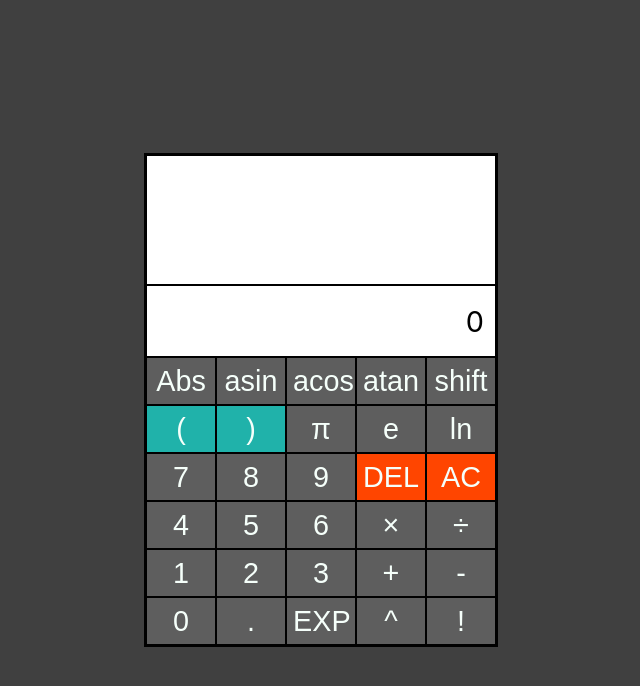
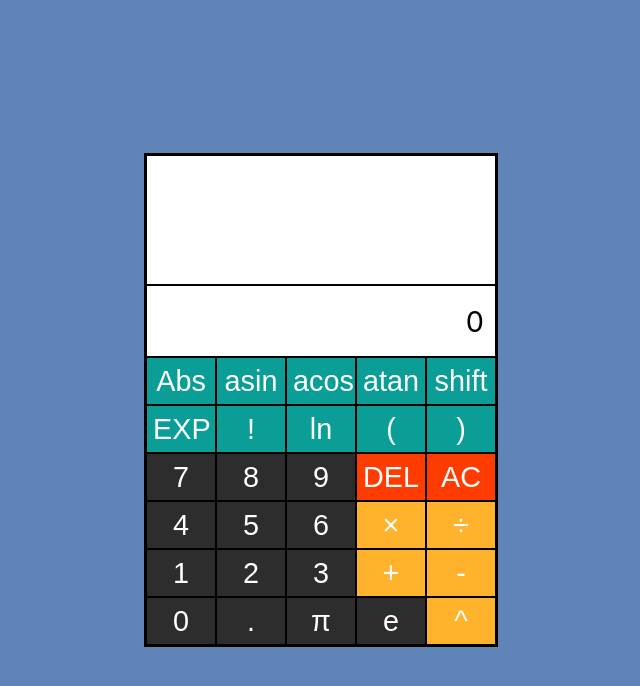
Before and after one commit to dingdong-22/calculator, a React (Create React App) app: page / in a window 1280 px wide. Shown: the top 686 px of the page, without its empty margins (319-959 px from the left). Built offline with nearby package versions, Linux system fonts and the light colour scheme.

Commit message:
style: layout and colours

```diff
--- a/src/App.css
+++ b/src/App.css
@@ -1,6 +1,16 @@
 body {
-  background-color: rgba(0, 0, 0, 0.75);
   justify-content: center;
+  background-color: #5f85b8;
+
+  --clr-button: #2e2d2d;
+  --clr-window: #ffffff;
+  --clr-button-bracket: #0a9e96;
+  --clr-button-removal: #ff3c00;
+  --clr-button-text: #ffffff;
+  --clr-button-ele: #ffb22c;
+  --clr-button-trig: #0a9e96;
+  --clr-button-constant: #2e2d2d;
+  --clr-button-other: #0a9e96;
 }
 
 .App {
@@ -18,7 +28,7 @@ body {
 .input-window-container,
 .input-window,
 .output-window {
-  background-color: rgba(255, 255, 255);
+  background-color: var(--clr-window);
   font-size: 1.8rem;
 }
 
@@ -58,17 +68,33 @@ form {
 }
 
 .buttons button {
-  background-color: rgba(105, 105, 105, 0.75);
-  color: rgb(245, 255, 250);
+  background-color: var(--clr-button);
+  color: var(--clr-button-text);
   border: 1px solid black;
   font-size: 1.8rem;
   cursor: pointer;
 }
 
 .buttons .bracket-button {
-  background-color: rgb(32, 178, 170);
+  background-color: var(--clr-button-bracket);
 }
 
 .buttons .removal-button {
-  background-color: rgb(255, 69, 0);
+  background-color: var(--clr-button-removal);
 }
+
+.buttons .elementary {
+  background-color: var(--clr-button-ele);
+}
+
+.buttons .trig {
+  background-color: var(--clr-button-trig);
+}
+
+.buttons .constant {
+  background-color: var(--clr-button-constant);
+}
+
+.buttons .other {
+  background-color: var(--clr-button-other);
+}
--- a/src/Buttons.jsx
+++ b/src/Buttons.jsx
@@ -26,33 +26,55 @@ function Buttons(props) {
 
   return (
     <div className="buttons">
-      <button onClick={() => addChar("Abs")}>Abs</button>
+      <button className="other" onClick={() => addChar("Abs")}>
+        Abs
+      </button>
       {shift ? (
-        <button onClick={() => addChar("sin")}>sin</button>
+        <button className="trig" onClick={() => addChar("sin")}>
+          sin
+        </button>
       ) : (
-        <button onClick={() => addChar("asin")}>asin</button>
+        <button className="trig" onClick={() => addChar("asin")}>
+          asin
+        </button>
       )}
       {shift ? (
-        <button onClick={() => addChar("cos")}>cos</button>
+        <button className="trig" onClick={() => addChar("cos")}>
+          cos
+        </button>
       ) : (
-        <button onClick={() => addChar("acos")}>acos</button>
+        <button className="trig" onClick={() => addChar("acos")}>
+          acos
+        </button>
       )}
       {shift ? (
-        <button onClick={() => addChar("tan")}>tan</button>
+        <button className="trig" onClick={() => addChar("tan")}>
+          tan
+        </button>
       ) : (
-        <button onClick={() => addChar("atan")}>atan</button>
+        <button className="trig" onClick={() => addChar("atan")}>
+          atan
+        </button>
       )}
-      <button onClick={() => setShift(!shift)}>shift</button>
+      <button className="trig" onClick={() => setShift(!shift)}>
+        shift
+      </button>
 
+      <button className="other" onClick={() => addChar("E")}>
+        EXP
+      </button>
+      <button className="other" onClick={() => addChar("!")}>
+        !
+      </button>
+      <button className="other" onClick={() => addChar("ln")}>
+        ln
+      </button>
       <button className="bracket-button" onClick={() => addChar("(")}>
         (
       </button>
       <button className="bracket-button" onClick={() => addChar(")")}>
         )
       </button>
-      <button onClick={() => addChar("π")}>π</button>
-      <button onClick={() => addChar("e")}>e</button>
-      <button onClick={() => addChar("ln")}>ln</button>
 
       <button onClick={() => addChar("7")}>7</button>
       <button onClick={() => addChar("8")}>8</button>
@@ -67,20 +89,34 @@ function Buttons(props) {
       <button onClick={() => addChar("4")}>4</button>
       <button onClick={() => addChar("5")}>5</button>
       <button onClick={() => addChar("6")}>6</button>
-      <button onClick={() => addChar("×")}>×</button>
-      <button onClick={() => addChar("÷")}>÷</button>
+      <button className="elementary" onClick={() => addChar("×")}>
+        ×
+      </button>
+      <button className="elementary" onClick={() => addChar("÷")}>
+        ÷
+      </button>
 
       <button onClick={() => addChar("1")}>1</button>
       <button onClick={() => addChar("2")}>2</button>
       <button onClick={() => addChar("3")}>3</button>
-      <button onClick={() => addChar("+")}>+</button>
-      <button onClick={() => addChar("-")}>-</button>
+      <button className="elementary" onClick={() => addChar("+")}>
+        +
+      </button>
+      <button className="elementary" onClick={() => addChar("-")}>
+        -
+      </button>
 
       <button onClick={() => addChar("0")}>0</button>
       <button onClick={() => addChar(".")}>.</button>
-      <button onClick={() => addChar("E")}>EXP</button>
-      <button onClick={() => addChar("^")}>^</button>
-      <button onClick={() => addChar("!")}>!</button>
+      <button className="constant" onClick={() => addChar("π")}>
+        π
+      </button>
+      <button className="constant" onClick={() => addChar("e")}>
+        e
+      </button>
+      <button className="elementary" onClick={() => addChar("^")}>
+        ^
+      </button>
     </div>
   );
 }
```
